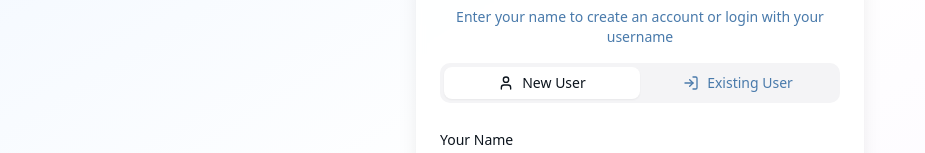
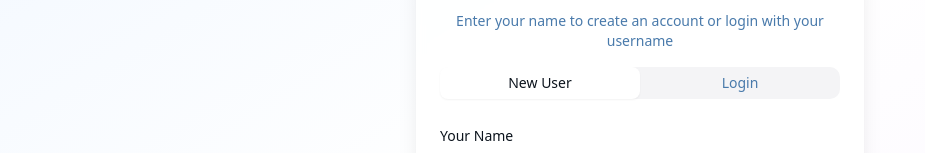
Before and after one commit to bhavesh1334/DocuMind, a React (Vite) app in the folder client/: page / in a window 1280 px wide. Shown: the part 320-473 px from the top of the page, without its empty margins (0-925 px from the left). Built offline with nearby package versions, Linux system fonts and the light colour scheme.

Commit message:
fix: tab UI

```diff
--- a/client/src/components/FileUploadSection.tsx
+++ b/client/src/components/FileUploadSection.tsx
@@ -324,7 +324,7 @@ export const FileUploadSection = ({ user, hideHeader = false }: FileUploadSectio
       <div className="flex-1 overflow-y-auto">
         <div className="p-3 sm:p-6 space-y-4 sm:space-y-6">
           <Tabs defaultValue="upload" className="w-full">
-            <TabsList className="grid w-full grid-cols-3 h-9 sm:h-10">
+            <TabsList className="grid w-full grid-cols-3 p-1">
               <TabsTrigger value="upload" className="gap-1 sm:gap-2 text-xs sm:text-sm">
                 <Upload className="h-3 w-3 sm:h-4 sm:w-4" />
                 <span className="hidden xs:inline">Files</span>
--- a/client/src/components/ui/tabs.tsx
+++ b/client/src/components/ui/tabs.tsx
@@ -12,7 +12,7 @@ const TabsList = React.forwardRef<
   <TabsPrimitive.List
     ref={ref}
     className={cn(
-      "inline-flex h-10 items-center justify-center rounded-md bg-muted p-1 text-muted-foreground",
+      "inline-flex items-center justify-center rounded-md bg-muted text-muted-foreground",
       className
     )}
     {...props}
--- a/client/src/pages/Landing.tsx
+++ b/client/src/pages/Landing.tsx
@@ -91,13 +91,11 @@ export const Landing = ({ onUserAuthenticated }: LandingProps) => {
           <CardContent>
             <Tabs defaultValue="create" className="w-full">
               <TabsList className="grid w-full grid-cols-2 mb-6">
-                <TabsTrigger value="create" className="flex items-center gap-2">
-                  <User className="h-4 w-4" />
+                <TabsTrigger value="create" className="flex items-center">
                   New User
                 </TabsTrigger>
-                <TabsTrigger value="login" className="flex items-center gap-2">
-                  <LogIn className="h-4 w-4" />
-                  Existing User
+                <TabsTrigger value="login" className="flex items-center">
+                  Login
                 </TabsTrigger>
               </TabsList>
 
```
